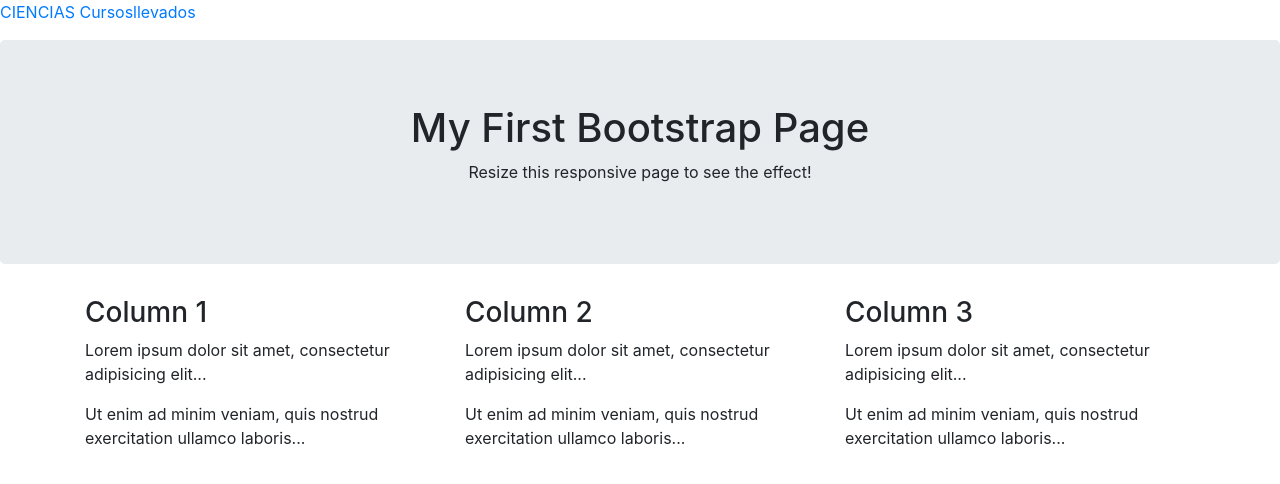
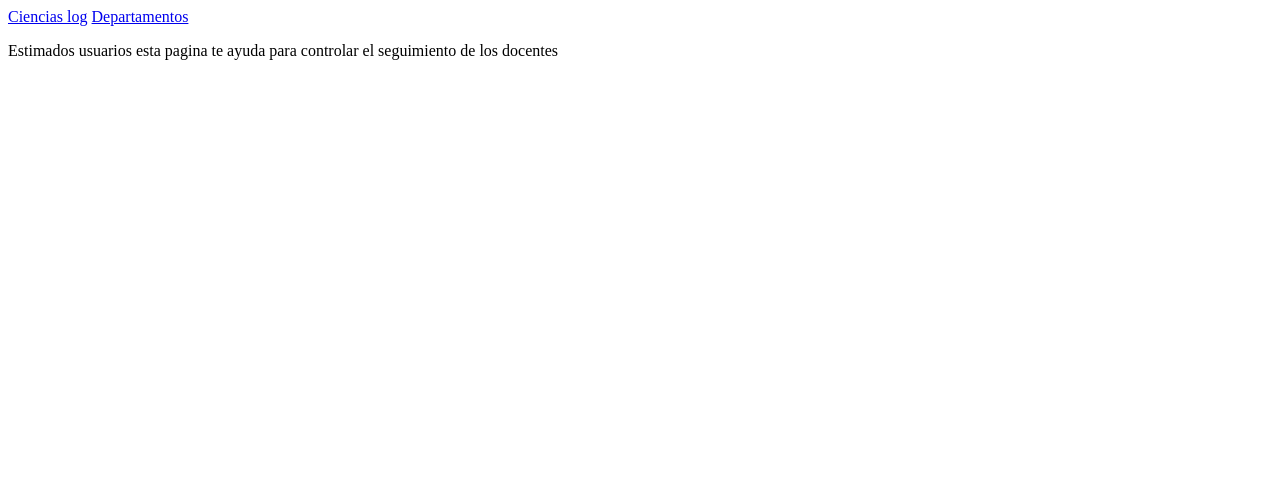
Before and after one commit to kennyyafer/ciencias, a Django app: page / in a window 1280 px wide. Shown: the top 484 px of the page. Run offline with Django 3.2, Linux system fonts and the light colour scheme; some libraries are stand-ins or nearby versions.

Commit message:
version 3

```diff
--- a/ciencias_app/templates/ciencias_app/base.html
+++ b/ciencias_app/templates/ciencias_app/base.html
@@ -1,6 +1,6 @@
 <p>
-    <a href="{% url 'ciencias_app:index' %}">CIENCIAS</a>
-    <a href="{% url 'ciencias_app:cursosllevados' %}">Cursosllevados</a>
+    <a href="{% url 'ciencias_app:index' %}">Ciencias log</a>
+    <a href="{% url 'ciencias_app:Departamentos' %}">Departamentos</a>
 </p>
 
 
--- a/ciencias_app/templates/ciencias_app/index.html
+++ b/ciencias_app/templates/ciencias_app/index.html
@@ -1,47 +1,3 @@
 {% extends "ciencias_app/base.html" %} {% block content %}
-
-<!DOCTYPE html>
-<html lang="en">
-
-<head>
-    <title>Bootstrap Example</title>
-    <meta charset="utf-8">
-    <meta name="viewport" content="width=device-width, initial-scale=1">
-    <link rel="stylesheet" href="https://maxcdn.bootstrapcdn.com/bootstrap/4.5.2/css/bootstrap.min.css">
-    <script src="https://ajax.googleapis.com/ajax/libs/jquery/3.5.1/jquery.min.js"></script>
-    <script src="https://cdnjs.cloudflare.com/ajax/libs/popper.js/1.16.0/umd/popper.min.js"></script>
-    <script src="https://maxcdn.bootstrapcdn.com/bootstrap/4.5.2/js/bootstrap.min.js"></script>
-</head>
-
-<body>
-
-    <div class="jumbotron text-center">
-        <h1>My First Bootstrap Page</h1>
-        <p>Resize this responsive page to see the effect!</p>
-    </div>
-
-    <div class="container">
-        <div class="row">
-            <div class="col-sm-4">
-                <h3>Column 1</h3>
-                <p>Lorem ipsum dolor sit amet, consectetur adipisicing elit...</p>
-                <p>Ut enim ad minim veniam, quis nostrud exercitation ullamco laboris...</p>
-            </div>
-            <div class="col-sm-4">
-                <h3>Column 2</h3>
-                <p>Lorem ipsum dolor sit amet, consectetur adipisicing elit...</p>
-                <p>Ut enim ad minim veniam, quis nostrud exercitation ullamco laboris...</p>
-            </div>
-            <div class="col-sm-4">
-                <h3>Column 3</h3>
-                <p>Lorem ipsum dolor sit amet, consectetur adipisicing elit...</p>
-                <p>Ut enim ad minim veniam, quis nostrud exercitation ullamco laboris...</p>
-            </div>
-        </div>
-    </div>
-
-</body>
-
-</html>
-
+<p>Estimados usuarios esta pagina te ayuda para controlar el seguimiento de los docentes</p>
 {% endblock content %}
--- a/ciencias_app/urls.py
+++ b/ciencias_app/urls.py
@@ -8,8 +8,12 @@ app_name = 'ciencias_app'
 urlpatterns = [
     # Home page
     path('', views.index, name='index'),
-    # Page that shows all topics.➊
-    path('cursosllevados/', views.cursosllevados, name='cursosllevados'),
-    path('buscar/', views.buscar),
-    path('contacto/', views.contacto),
+    # Pagina que muestra departamentos.
+    path('Departamentos/', views.Departamentos, name='Departamentos'),
+    # Pagina de profesores para un solo departamento
+    #path('Departamentos/<int:departamento_id>/', views.Departamento, name='Departamento'),
+    # Pagina para añadir un nuevo profesor
+    path('NuevoDepartamento/', views.NuevoDepartamento,name='NuevoDepartamento'),
+    # Pagina para añadir un nuevo profesor
+    path('NuevoProfesor/<int:departamentoid>/', views.NuevoProfesor,name='NuevoProfesor'),
 ]
--- a/ciencias_app/views.py
+++ b/ciencias_app/views.py
@@ -1,42 +1,60 @@
-from django.shortcuts import render
+from django.shortcuts import render,redirect
+
 from django.http import HttpResponse
-from .models import profesor,curso
+from .models import profesor, departamento, curso
+from .forms import DepartamentoForm, ProfesorForm
+
 # Create your views here.
 def index(request):
     """The home page for Ciencias log."""
     return render(request, 'ciencias_app/index.html')
 
-def cursosllevados(request):
-    """Mostrar la barra de busqueda."""
+def Departamentos(request):
+    """Muestra los departamentos.."""
+    Departamentos = departamento.objects.order_by('Nombre')
+    context = {'Departamentos':Departamentos}
+    return render(request, 'ciencias_app/Departamentos.html',context)
 
-    return render(request, 'ciencias_app/cursosllevados.html')
-
-def buscar(request):
-    """Mensaje."""
-    if request.GET['cursos']:
-        #mensaje = 'Cursos buscados: %r' %request.GET['cursos']
-        cursofinalizado = request.GET['cursos']
-
-        # limitar el numero de caracteres
-        if len(cursofinalizado) > 120:
-
-            mensaje = 'Texto de busqueda demasiado largo'
-
-        else:
-
-            context = dict()
-            context['cursos'] = curso.objects.filter(Nombre__icontains=cursofinalizado)
-            #cursos = curso.objects.filter(Nombre__icontains=cursofinalizado)
-
-            return render(request, 'ciencias_app/resultados_busqueda.html',
-            {'cursos':context['cursos'],'consulta':cursofinalizado})
-
-    else:
-        mensaje = 'No has introducido nada, vuelve a intentarlo'
-
-    return HttpResponse(mensaje)
+# def Departamento(request, id):
+#     """Muestra un solo departamento con todos sus profesores."""
+#     Departamento = departamento.objects.get(id=departamento_id)
+#     Profesores = Departamento.profesor_set.order_by('Apellido')
+#     context = {'Departamento': Departamento, 'Profesores': Profesores}
+#     return render(request, 'ciencias_app/departamento.html', context)
 
 
-def contacto(request):
-    """ """
-    return render(request, 'contacto.html')
+def NuevoDepartamento(request):
+    """Añadir nuevo nombre de departamento """
+    if request.method != 'POST':
+        # No se ha enviado datos: crea un formulario en blanco
+        form = DepartamentoForm()
+    else:
+        # Datos POST enviado: procesar datos
+        form = DepartamentoForm(data=request.POST)
+        if form.is_valid():
+            #form.save()
+            return redirect('ciencias_app:Departamentos')
+
+    # Mostrar una forma en blanco o invalida
+    context = {'form':form}
+    return render(request,'ciencias_app/NuevoDepartamento.html',context)
+
+
+def NuevoProfesor(request,departamentoid):
+    """Añadir nuevo nombre para un departamento particular """
+    Departamento = departamento.objects.get(id=departamentoid)
+    if request.method != 'POST':
+        # No se ha enviado datos: crea un formulario en blanco
+        form = ProfesorForm()
+    else:
+        # Datos POST enviado: procesar datos
+        form = ProfesorForm(data=request.POST)
+        if form.is_valid():
+            nuevoprofesor = form.save(commit=False)
+            nuevoprofesor.Departamento = Departamento
+            nuevoprofesor.save()
+            return redirect('ciencias_app:resultados_busqueda.html',departamentoid=departamentoid)
+
+    # Mostrar una forma en blanco o invalida
+    context = {'Departamento':Departamento,'form':form}
+    return render(request,'ciencias_app/NuevoProfesor.html',context)
```
Also changed, not shown: ciencias_app/admin.py (+1 -13 lines), ciencias_app/forms.py (added, +16 -0 lines), ciencias_app/models.py (+0 -10 lines), ciencias_app/templates/ciencias_app/Departamento.html (added, +17 -0 lines), ciencias_app/templates/ciencias_app/Departamentos.html (added, +19 -0 lines), ciencias_app/templates/ciencias_app/NuevoDepartamento.html (added, +9 -0 lines), ciencias_app/templates/ciencias_app/NuevoProfesor.html (added, +13 -0 lines), ciencias_app/templates/ciencias_app/cursosllevados.html (deleted, +0 -19 lines), ciencias_app/templates/ciencias_app/resultados_busqueda.html (deleted, +0 -26 lines).
